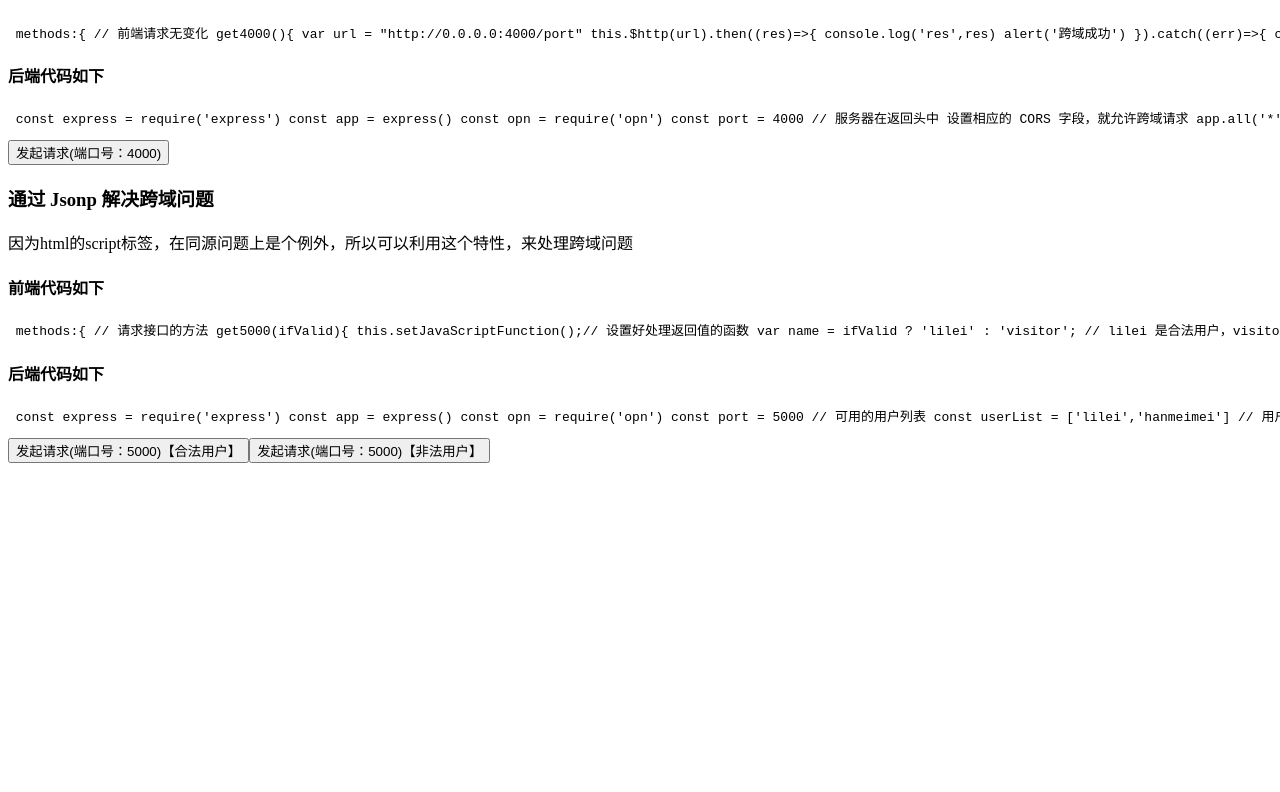
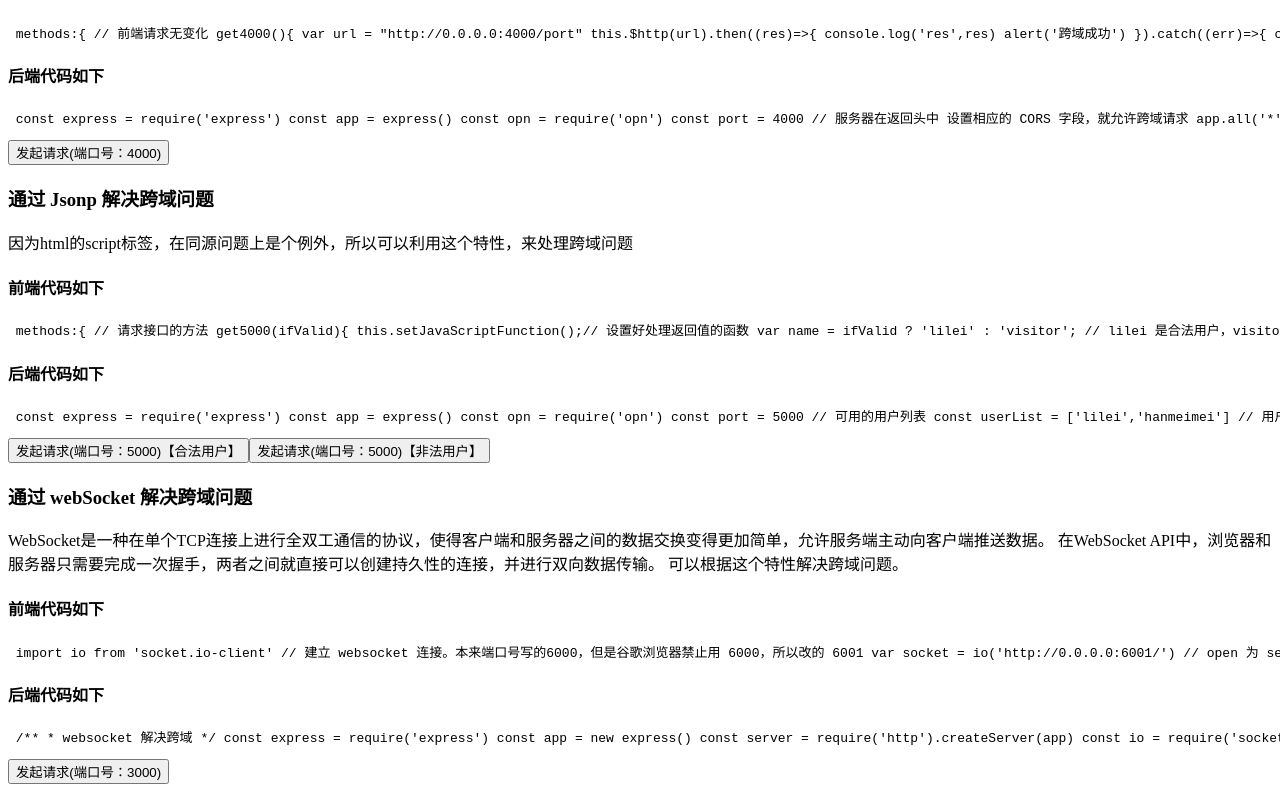
Before and after one commit to JHCan333/cross_domain, a Vue app: page / in a window 1280 px wide. Shown: the part 411-1203 px from the top of the page. Before the commit the page ends 882 px from the top, so only its background shows below. Built offline with nearby package versions, Linux system fonts and the light colour scheme; no server answers.

Commit message:
提交websocket和iframe的跨域方式的服务搭建

```diff
--- a/package.json
+++ b/package.json
@@ -4,7 +4,8 @@
   "description": "",
   "scripts": {
     "test": "echo \"Error: no test specified\" && exit 1",
-    "dev-server": "node ./response/port3000.js & node ./response/port4000.js & node ./response/port5000.js",
+    "dev-server": "node ./response/portNormal.js & node ./response/portCORS.js & node ./response/portJsonp.js & node ./response/portWebSocket.js & node ./response/portIframe.js",
+    "pdf": "node ./response/portPdf.js",
     "dev-request": "webpack-dev-server --open",
     "start": "concurrently \"npm run dev-request\" \"npm run dev-server\" "
   },
@@ -21,6 +22,8 @@
   "dependencies": {
     "axios": "^0.19.0",
     "express": "^4.17.1",
+    "socket.io": "^2.3.0",
+    "socket.io-client": "^2.3.0",
     "vue": "^2.6.10"
   },
   "devDependencies": {
--- a/request/App.vue
+++ b/request/App.vue
@@ -3,11 +3,12 @@
         <normal></normal>
         <by-cors></by-cors>
         <by-jsonp></by-jsonp>
+        <by-webSocket></by-webSocket>
     </div>
 </template>
 
 <script>
-    import { ByCORS, Normal,ByJsonp } from './components'
+    import { ByCORS, Normal,ByJsonp,ByWebSocket } from './components'
 
     export default {
         name: 'App',
@@ -15,6 +16,7 @@
             'by-cors': ByCORS,
             'normal': Normal,
             'by-jsonp': ByJsonp,
+            'by-webSocket': ByWebSocket
         }
     }
 </script>
--- /dev/null
+++ b/request/components/ByWebSocket.vue
@@ -0,0 +1,105 @@
+/**
+*  通过 webSocket  解决跨域问题
+*/
+<template>
+    <div>
+        <h3>通过 webSocket 解决跨域问题</h3>
+        <p>
+            WebSocket是一种在单个TCP连接上进行全双工通信的协议，使得客户端和服务器之间的数据交换变得更加简单，允许服务端主动向客户端推送数据。
+            在WebSocket API中，浏览器和服务器只需要完成一次握手，两者之间就直接可以创建持久性的连接，并进行双向数据传输。
+            可以根据这个特性解决跨域问题。
+        </p>
+        <h4>前端代码如下</h4>
+        <xmp>
+            import io from 'socket.io-client'
+            // 建立 websocket 连接。本来端口号写的6000，但是谷歌浏览器禁止用 6000，所以改的 6001
+            var socket = io('http://0.0.0.0:6001/')
+            // open 为 server 端，发出的事件，能接收到就代表 websocket 连接成功
+            socket.on('open', () => {
+                console.log('websocket 连接成功！')
+            })
+            // sendData 为 server 端发出数据的事件，前端接收到后会弹窗出来。
+            socket.on('sendData', (res) => {
+                alert("请求成功：" + res)
+            })
+
+            export default {
+                name: 'ByWebSocket',
+                methods: {
+                    // 向建立好的 socket 后端发出请求
+                    request () {
+                        socket.emit('getData')
+                    }
+                }
+            }
+        </xmp>
+        <h4>后端代码如下</h4>
+        <xmp>
+            /**
+            * websocket 解决跨域
+            */
+            const express = require('express')
+            const app = new express()
+            const server = require('http').createServer(app)
+            const io = require('socket.io')(server)
+            const opn = require('opn')
+            const port = 6001
+
+            // 对外开放的接口
+            app.all('*', (req, res) => res.send('Hello World!'))
+
+            //监听socket connect事件，能收到代表连接成功
+            io.on('connection', socket => {
+                socket.emit('open') // 派发 open 事件， 通知客户端已连接
+                console.log('connected')
+
+                // 接收前端对数据的请求
+                socket.on('getData', () => {
+                    // 对前端请求作出回应
+                    socket.emit('sendData', 'hello word')
+                })
+
+                //监听disconnect事件，断开连接后，打印 "disconnect"
+                socket.on('disconnect', () => {
+                    console.log('disconnect')
+                })
+            })
+
+            // 通过 6001 端口监听服务，本来写的是6000，但是谷歌浏览器禁止使用6000端口，所以改的6001
+            server.listen(port)
+
+            // 打开浏览器，并且指定url。
+            var url = 'http://0.0.0.0:' + port
+            opn(url)
+        </xmp>
+        <button @click="request">发起请求(端口号：3000)</button>
+    </div>
+</template>
+
+<script>
+    import io from 'socket.io-client'
+    // 建立 websocket 连接。本来端口号写的6000，但是谷歌浏览器禁止用 6000，所以改的 6001
+    var socket = io('http://0.0.0.0:6001/')
+    // open 为 server 端，发出的事件，能接收到就代表 websocket 连接成功
+    socket.on('open', () => {
+        console.log('websocket 连接成功！')
+    })
+    // sendData 为 server 端发出数据的事件，前端接收到后会弹窗出来。
+    socket.on('sendData', (res) => {
+        alert("请求成功：" + res)
+    })
+
+    export default {
+        name: 'ByWebSocket',
+        methods: {
+            // 向建立好的 socket 后端发出请求
+            request () {
+                socket.emit('getData')
+            }
+        }
+    }
+</script>
+
+<style scoped>
+
+</style>
--- a/request/components/index.js
+++ b/request/components/index.js
@@ -2,9 +2,11 @@
 import ByCORS from './ByCORS.vue'
 import Normal from './Normal.vue'
 import ByJsonp from './ByJsonp.vue'
+import ByWebSocket from './ByWebSocket.vue'
 
 export  {
     ByCORS,
     Normal,
-    ByJsonp
+    ByJsonp,
+    ByWebSocket
 }
--- a/response/port5000.js
+++ b/response/portJsonp.js
@@ -40,7 +40,7 @@ app.get('/port', (req, res) => {
 })
 
 // 设置 当前程序 监听的 ip,端口号
-app.listen(port, '0.0.0.0', () => console.log('Example app listening on port 3000!'))
+app.listen(port, '0.0.0.0', () => console.log('JSONP 服务启动成功！'))
 
 // 打开浏览器，并且指定url。
 var url = 'http://0.0.0.0:' + port + '/port'
--- a/response/port3000.js
+++ b/response/portNormal.js
@@ -8,7 +8,7 @@ const port = 3000
 // 对外开放的接口
 app.get('/port', (req, res) => res.send('Hello World!'))
 // 设置 当前程序 监听的 ip,端口号
-app.listen(port, '0.0.0.0', () => console.log('Example app listening on port 3000!'))
+app.listen(port, '0.0.0.0', () => console.log('基础实例启动成功！'))
 // 打开浏览器，并且指定url。
 var url = 'http://0.0.0.0:' + port + '/port'
 opn(url)
```
Also changed, not shown: response/iframeTransferStation.html (added, +12 -0 lines), response/port4000.js (deleted, +0 -25 lines), response/portCORS.js (added, +25 -0 lines), response/portIframe.js (added, +14 -0 lines), response/portPdf.js (added, +19 -0 lines), response/portWebSocket.js (added, +36 -0 lines), 1 other file (tests, documents, lock files or other folders).
